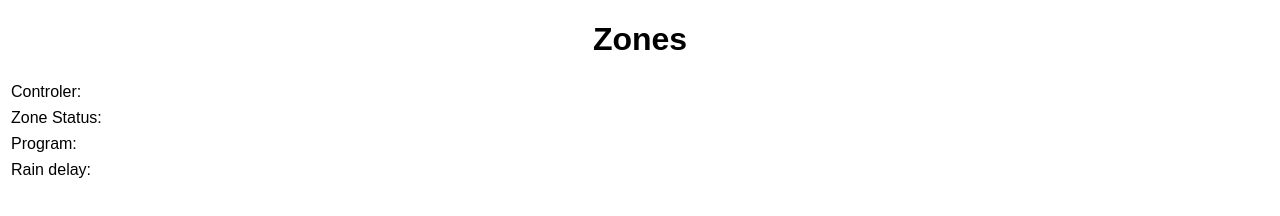
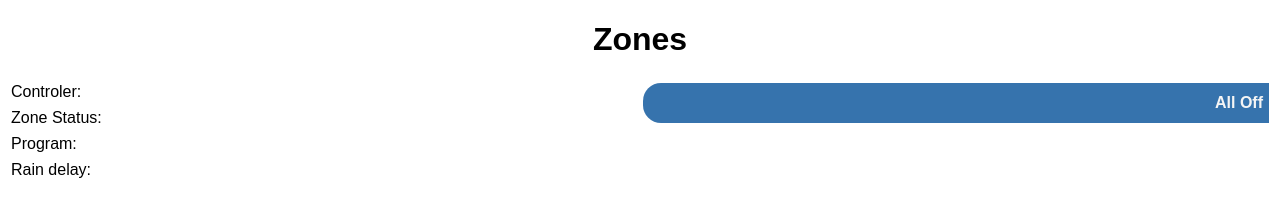
Before and after one commit to anthonywebb/sprinkler, a website: page public/zones.html in a window 1280 px wide. Drawn offline with Linux system fonts and the light colour scheme; no server answers; a web font is replaced by a local one.

Commit message:
Add an OFF button to the zone page

```diff
--- a/public/zones.html
+++ b/public/zones.html
@@ -5,6 +5,12 @@
       href="/sprinkler.css" title="Sprinkler">
 <script src="/sprinklerlib.js"></script>
 <script>
+function zoneOff () {
+   var command = new XMLHttpRequest();
+   command.open("GET", "/off");
+   command.send(null);
+}
+
 window.onload = function() {
 
    function zoneClick () {
@@ -45,6 +51,6 @@ window.onload = function() {
    <tr><td><span class="sprkrdata activeprogram"></span></td></tr>
    <tr><td>Rain delay:</td></tr>
    <tr><td><span class="sprkrdata raindelay"></span></td></tr>
-   </table> <table class="sprkrbuttons"></table>
+   </table> <table class="sprkrbuttons"><tr><td><button onclick="zoneOff()"><span class="zonename">All Off</span></button></td></tr></table>
 </body>
 </html>
```
